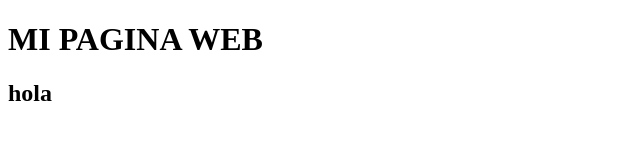
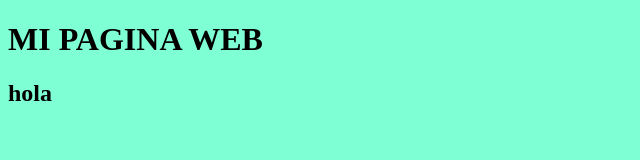
Before and after one commit to rolandodelgado/prueba, a plain HTML site: page index.html in a window 1280 px wide. Shown: the whole page, without its empty margins (0-640 px from the left). Drawn offline with Linux system fonts and the light colour scheme.

Commit message:
Tercer commit

```diff
--- a/index.html
+++ b/index.html
@@ -4,6 +4,7 @@
     <meta charset="UTF-8">
     <meta name="viewport" content="width=device-width, initial-scale=1.0">
     <title>Document</title>
+    <link rel="stylesheet" href="styles.css"> <!-- Enlace al archivo CSS -->
 </head>
 <body>
     <h1>MI PAGINA WEB</h1>
--- a/styles.css
+++ b/styles.css
@@ -0,0 +1,3 @@
+body {
+    background-color: aquamarine; /* Cambia este código de color por el que prefieras */
+}
```
